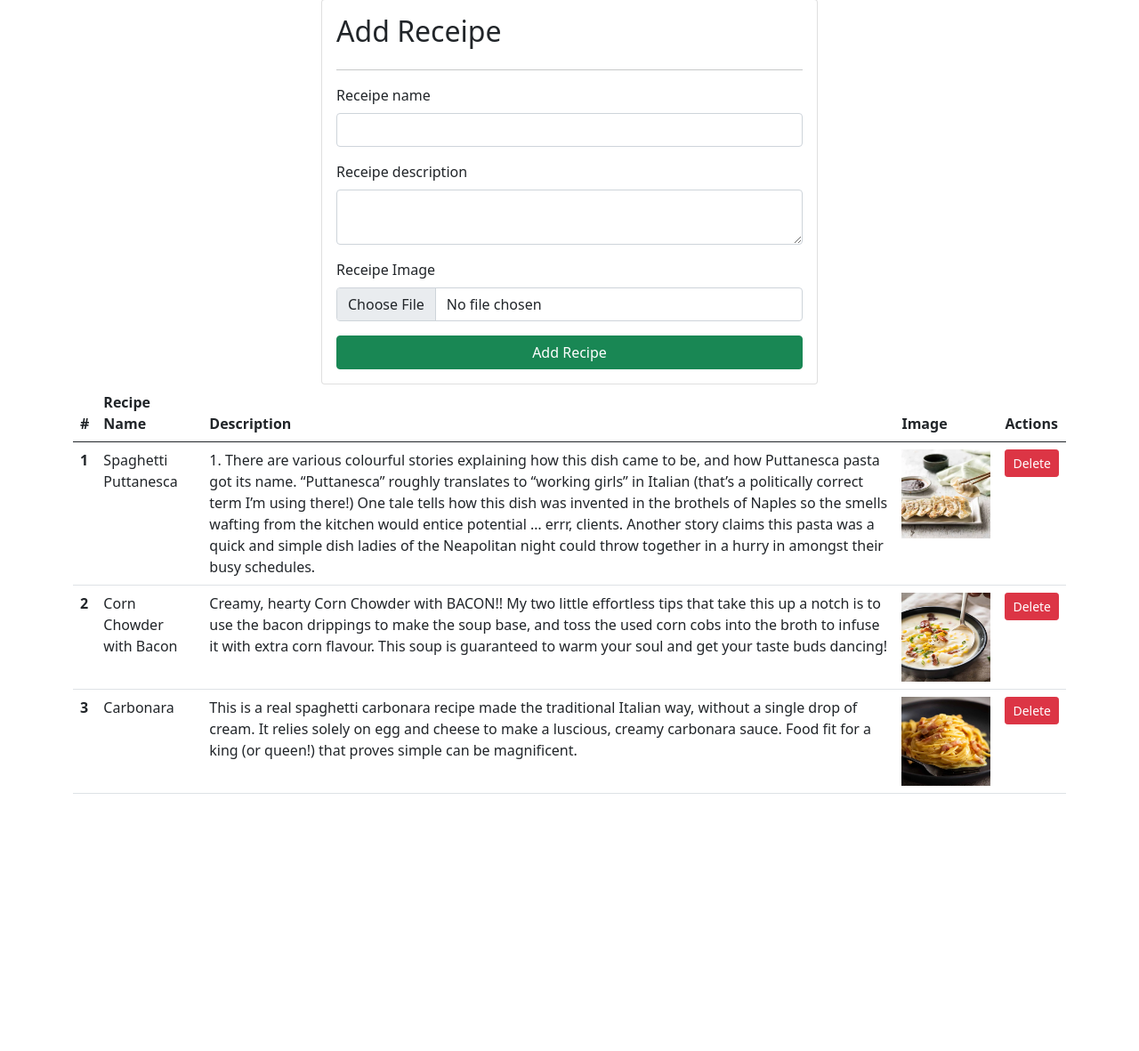
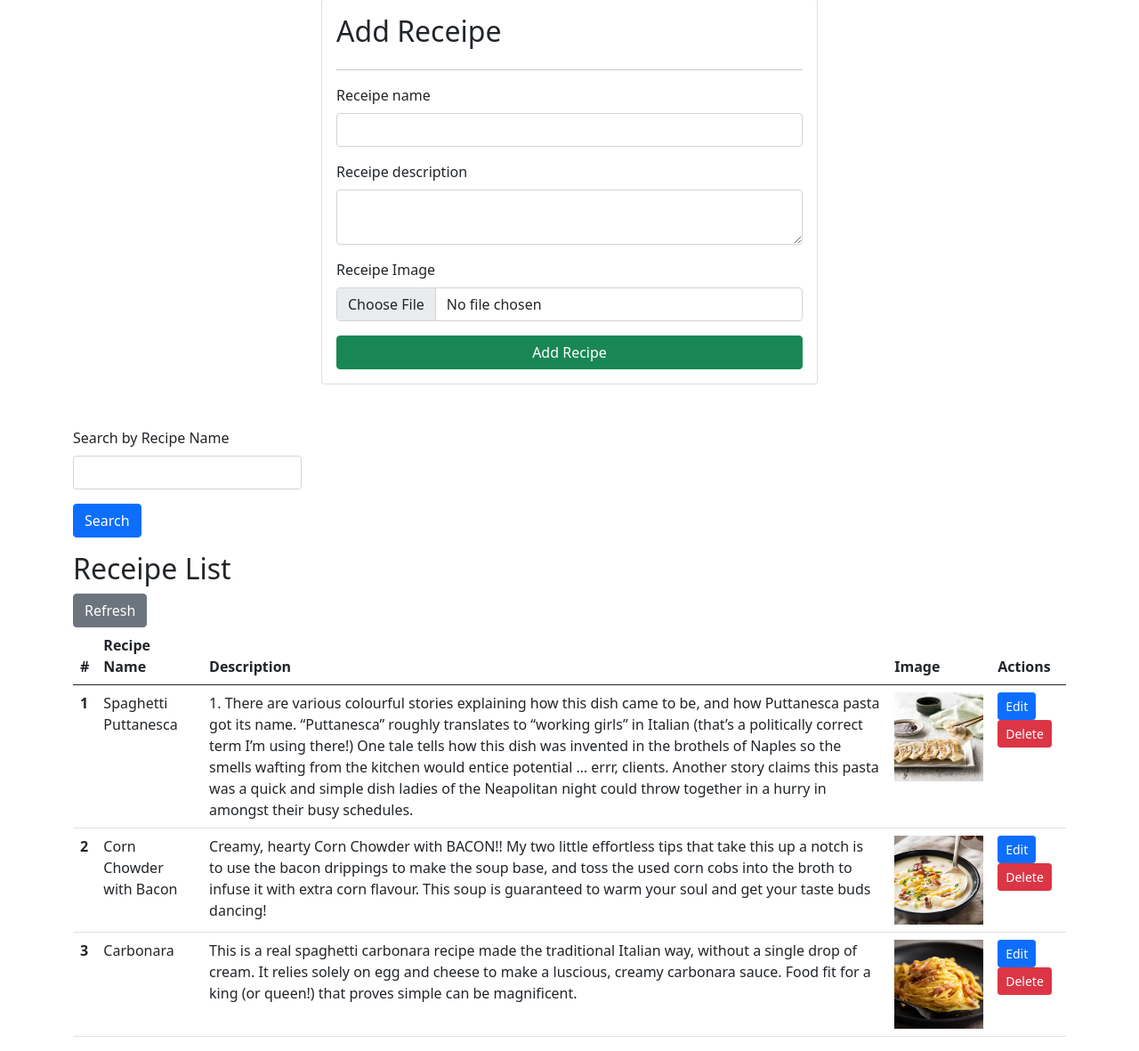
Before and after one commit to faizbagwan/Recipe-Management-System, a Django app: page /receipe_list/ in a window 1280 px wide. Shown: the part 49-1230 px from the top of the page at 89% size. Before the commit the page ends 941 px from the top, so only its background shows below. Run offline with Django 5.2, Linux system fonts and the light colour scheme; data comes from the database, SQL or seed files in the repository; both versions use the stored data as it was after the commit.

Commit message:
CRUD recipe management system with add, edit, delete, and unique ID functionality

```diff
--- a/Recipe_Management_System/Recipe_Management_System/urls.py
+++ b/Recipe_Management_System/Recipe_Management_System/urls.py
@@ -24,6 +24,7 @@ urlpatterns = [
     path('admin/', admin.site.urls),
     path('receipe_list/', receipe_list, name='receipe_list'),
     path('delete_receipe/<id>/', delete_receipe, name='delete_receipe'),
+    path('update_receipe/<id>/', update_receipe, name='update_receipe'),
 ]
 
 
--- a/Recipe_Management_System/vege/templates/receipe_list.html
+++ b/Recipe_Management_System/vege/templates/receipe_list.html
@@ -52,6 +52,26 @@
         <button type="submit" class="btn btn-success">Add Recipe</button>
       </form>
 
+      <div class="mt-5">
+        <div class="d-flex justify-content-between align-items-center mb-3">
+          <form>
+            <div class="mb-3">
+              <label for="exampleInputEmail1" class="form-label"
+                >Search by Recipe Name</label
+              >
+              <input
+                name="search"
+                type="text"
+                class="form-control"
+              />
+            </div>
+            <button type="submit" class="btn btn-primary">Search</button>
+          </form>
+        </div>
+      </div>
+
+      <h2>Receipe List</h2>
+      <a href="{% url 'receipe_list' %}" class="btn btn-secondary">Refresh</a>
       <table class="table">
         <thead>
           <tr>
@@ -68,10 +88,25 @@
             <th scope="row">{{ forloop.counter }}</th>
             <td>{{ receipe.receipe_name }}</td>
             <td>{{ receipe.receipe_description }}</td>
-            <td><img src="/media/{{ receipe.receipe_image }}" width="100" height="100"></td>
             <td>
-              {% comment %} <a href="{% url 'edit_receipe' receipe.id %}" class="btn btn-primary btn-sm">Edit</a> {% endcomment %}
-              <a href="{% url 'delete_receipe' receipe.id %}" class="btn btn-danger btn-sm">Delete</a>
+              <img
+                src="/media/{{ receipe.receipe_image }}"
+                width="100"
+                height="100"
+              />
+            </td>
+            <td>
+              <a
+                href="{% url 'update_receipe' receipe.id %}"
+                class="btn btn-primary btn-sm"
+                >Edit</a
+              >
+              <a
+                href="{% url 'delete_receipe' receipe.id %}"
+                class="btn btn-danger btn-sm"
+                >Delete</a
+              >
+            </td>
           </tr>
           {% endfor %}
         </tbody>
--- a/Recipe_Management_System/vege/views.py
+++ b/Recipe_Management_System/vege/views.py
@@ -22,6 +22,12 @@ def receipe_list(request):
         return redirect('receipe_list')
 
     queryset = Receipe.objects.all()
+
+    if request.GET.get('search'):
+        search = request.GET.get('search')
+        queryset = queryset.filter(receipe_name__icontains=search)
+
+
     context = {
             'receipe_list': queryset
         }
@@ -35,3 +41,26 @@ def delete_receipe(request, id):
     receipe = Receipe.objects.get(id=id)
     receipe.delete()
     return redirect('receipe_list')
+
+def update_receipe(request, id):
+    receipe = Receipe.objects.get(id=id)
+    context = {
+        'receipe': receipe }
+
+    if request.method == "POST":
+
+        data = request.POST
+        receipe_image = request.FILES.get('receipe_image')
+        receipe_name = data.get('receipe_name')
+        receipe_description = data.get('receipe_description')
+
+        receipe.receipe_name = receipe_name
+        receipe.receipe_description = receipe_description
+        if receipe_image:
+            receipe.receipe_image = receipe_image
+
+        receipe.save()
+
+        return redirect('receipe_list')
+
+    return render(request, 'update_receipe.html', context)
```
Also changed, not shown: Recipe_Management_System/vege/templates/update_receipe.html (added, +59 -0 lines), Recipe_Management_System/db.sqlite3, Recipe_Management_System/public/static/receipe_images/Carbonara_6a.webp (added), Recipe_Management_System/public/static/receipe_images/Gyoza-Japanese-Dumplings_1-680x900_Clfp8h4.webp (added).
